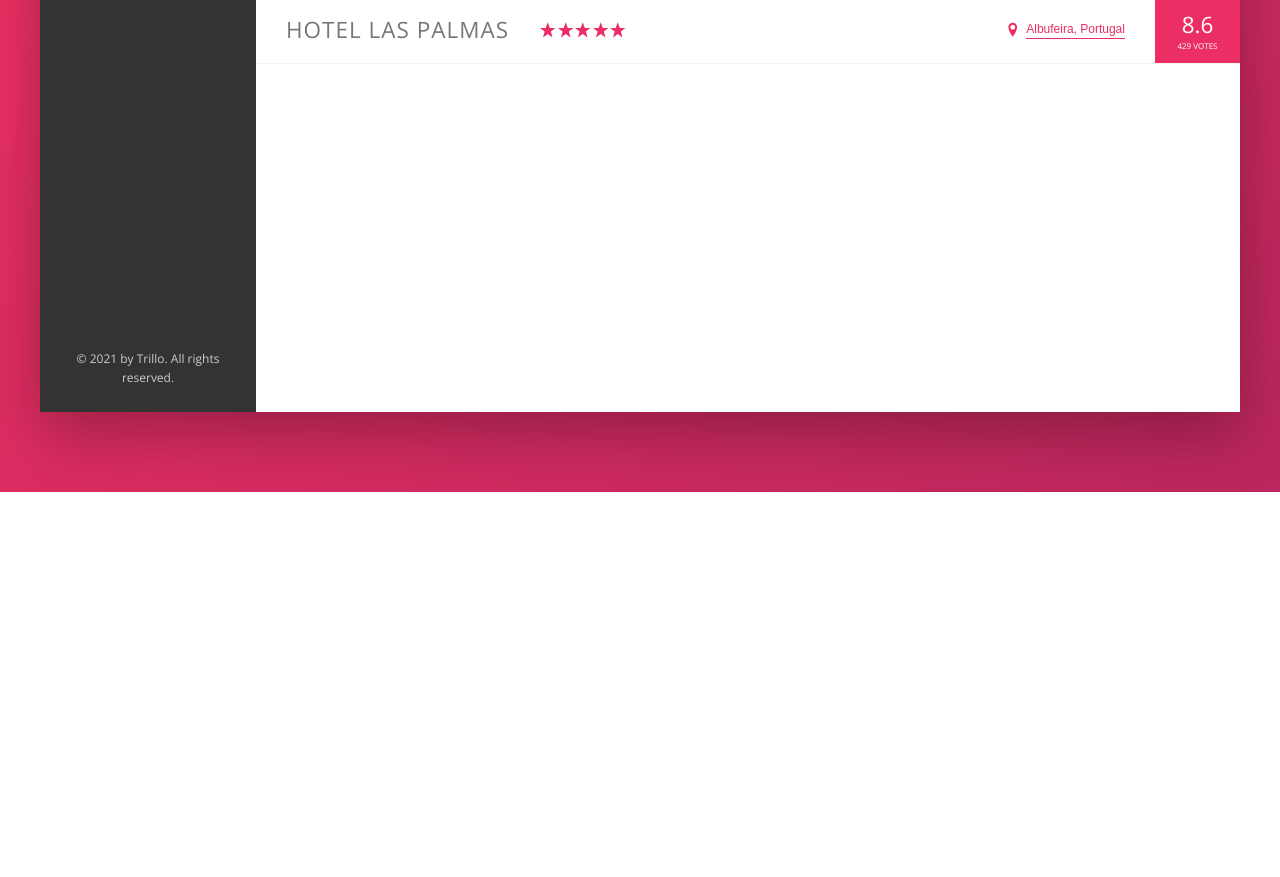
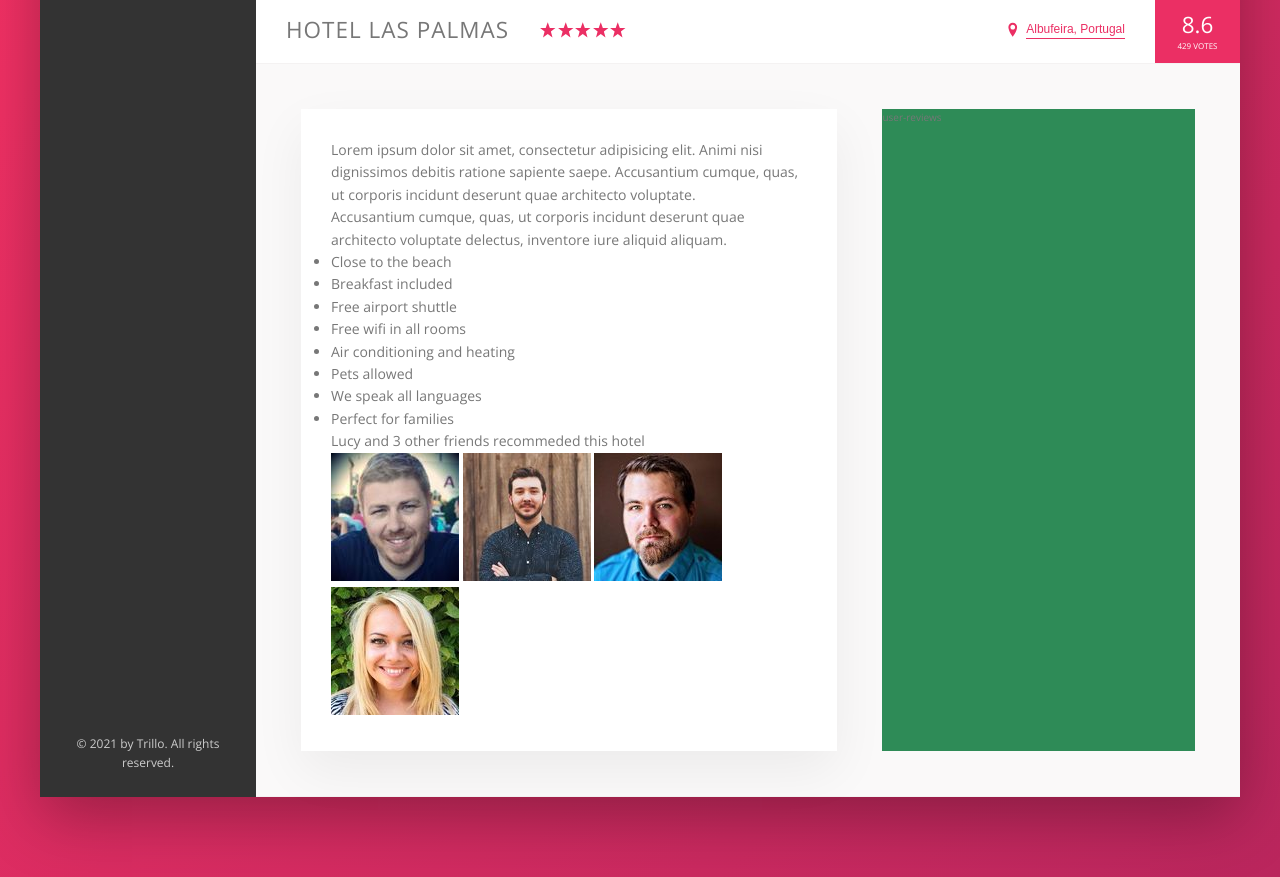
Before and after one commit to roukell/trillo, a website: page index.html in a window 1280 px wide. Shown: the part 538-1415 px from the top of the page. Before the commit the page ends 1030 px from the top, so only its background shows below. Drawn offline with nearby package versions, Linux system fonts and the light colour scheme.

Commit message:
updated hotel details section

```diff
--- a/index.html
+++ b/index.html
@@ -133,6 +133,59 @@
                             <div class="overview__rating-count">429 votes</div>
                         </div>
                     </div>
+
+                    <div class="detail">
+                        <div class="description">
+                            <p class="paragraph">
+                                Lorem ipsum dolor sit amet, consectetur adipisicing elit. Animi nisi dignissimos debitis ratione sapiente saepe. Accusantium cumque, quas, ut corporis incidunt deserunt quae architecto voluptate.
+                            </p>
+                            <p class="paragraph">
+                                Accusantium cumque, quas, ut corporis incidunt deserunt quae architecto voluptate delectus, inventore iure aliquid aliquam.
+                            </p>
+                            <ul class="list">
+                                <li class="list__item">
+                                    Close to the beach
+                                </li>
+                                <li class="list__item">
+                                    Breakfast included
+                                </li>
+                                <li class="list__item">
+                                    Free airport shuttle
+                                </li>
+                                <li class="list__item">
+                                    Free wifi in all rooms
+                                </li>
+                                <li class="list__item">
+                                    Air conditioning and heating
+                                </li>
+                                <li class="list__item">
+                                    Pets allowed
+                                </li>
+                                <li class="list__item">
+                                    We speak all languages
+                                </li>
+                                <li class="list__item">
+                                    Perfect for families
+                                </li>
+                            </ul>
+                            <div class="recommend">
+                                <p class="recommend__count">
+                                    Lucy and 3 other friends recommeded this hotel
+                                </p>
+                                <div class="recommend__friends">
+                                    <img src="img/user-3.jpg" alt="Friend 1" class="recommend__photo">
+                                    <img src="img/user-4.jpg" alt="Friend 2" class="recommend__photo">
+                                    <img src="img/user-5.jpg" alt="Friend 3" class="recommend__photo">
+                                    <img src="img/user-6.jpg" alt="Friend 4" class="recommend__photo">
+                                </div>
+                            </div>
+                        </div>
+                        <div class="user-reviews">
+                            user-reviews
+                        </div>
+                    </div>
+
+
                 </main>
             </div>
         </div>
--- a/sass/_base.scss
+++ b/sass/_base.scss
@@ -31,7 +31,10 @@ Grey dark 3: #999
   --color-grey-dark-2: #777;
   --color-grey-dark-3: #999;
 
-  --shadow-dark: 0 2rem 6rem rgba(0, 0, 0, .3);
+  --shadow-dark: 0 2rem 6rem rgba(0,0,0, .3);
+  --shadow-light: 0 2rem 5rem rgba(0,0,0, .06);
+
+  --line: 1px solid var(--color-grey-light-2);
 }
 
 * {
--- a/sass/_components.scss
+++ b/sass/_components.scss
@@ -202,7 +202,7 @@
 .overview {
   display: flex;
   align-items: center;
-  border-bottom: 1px solid var(--color-grey-light-2);
+  border-bottom: var(--line);
 
   &__heading {
     font-size: 2.25rem;
--- a/sass/_layout.scss
+++ b/sass/_layout.scss
@@ -11,7 +11,7 @@
   font-size: 1.4rem;
   height: 7rem;
   background-color: #fff;
-  border-bottom: 1px solid var(--color-grey-light-2);
+  border-bottom: var(--line);
 
   display: flex;
   justify-content: space-between;
@@ -36,8 +36,26 @@
 .hotel-view {
   background-color: #fff;
 
-  //test
-  height: 80rem;
-
   flex: 1;
 }
+
+.detail {
+  display: flex;
+  padding: 4.5rem;
+  background-color: var(--color-grey-light-1);
+  border-bottom: var(--line);
+}
+
+.description {
+  font-size: 1.4rem;
+  background-color: #fff;
+  box-shadow: var(--shadow-light);
+  padding: 3rem;
+  flex: 0 0 60%;
+  margin-right: 4.5rem;
+}
+
+.user-reviews {
+  background-color: seagreen;
+  flex: 1;
+}
```
Also changed, not shown: css/style.css.
